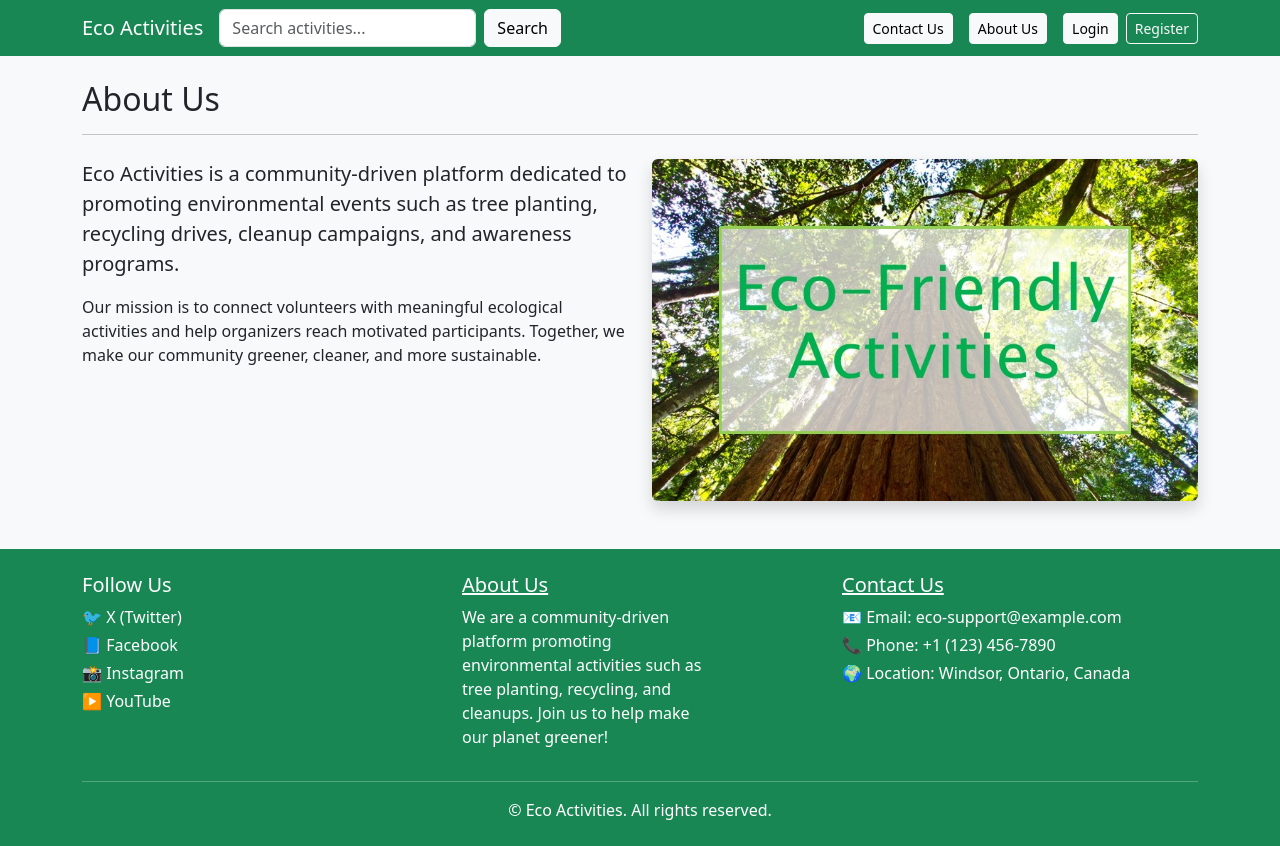
After one commit to Yiheng-Gao/Environmental-Activity-Information-Website, a Django app: page /about/ in a window 1280 px wide. The commit adds this page. Run offline with Django 5.2, Linux system fonts and the light colour scheme.

Commit message:
add about us page

```diff
--- a/Environmental_Activity_Information_Website/settings.py
+++ b/Environmental_Activity_Information_Website/settings.py
@@ -28,6 +28,8 @@ DEBUG = True
 ALLOWED_HOSTS = []
 
 EMAIL_BACKEND = 'django.core.mail.backends.console.EmailBackend'
+
+STATICFILES_DIRS = [BASE_DIR / 'static']
 
 # Application definition
 
--- /dev/null
+++ b/main/templates/main/about_us.html
@@ -0,0 +1,30 @@
+{% extends 'main/base.html' %}
+{% block title %}About Us{% endblock %}
+{% block content %}
+
+<h2>About Us</h2>
+<hr>
+
+<div class="row mt-4">
+    <div class="col-md-6">
+        <p class="lead">
+            Eco Activities is a community-driven platform dedicated to promoting
+            environmental events such as tree planting, recycling drives, cleanup
+            campaigns, and awareness programs.
+        </p>
+
+        <p>
+            Our mission is to connect volunteers with meaningful ecological
+            activities and help organizers reach motivated participants.
+            Together, we make our community greener, cleaner, and more sustainable.
+        </p>
+    </div>
+
+    <div class="col-md-6 text-center">
+        <img src="/static/images/about.png"
+             alt="About Us Image"
+             class="img-fluid rounded shadow">
+    </div>
+</div>
+
+{% endblock %}
--- a/main/templates/main/base.html
+++ b/main/templates/main/base.html
@@ -28,9 +28,12 @@
     <button class="btn btn-light ms-2" type="submit">Search</button>
 </form>
 
-    <div class="ms-auto">
+    <div class="ms-auto d-flex align-items-center">
         <a href="{% url 'contact_us' %}" class="btn btn-light btn-sm me-3">
         Contact Us
+      </a>
+    <a href="{% url 'about_us' %}" class="btn btn-light btn-sm me-3">
+        About Us
       </a>
       {% if user.is_authenticated %}
          <a href="{% url 'user_history' %}" class="text-white me-2 text-decoration-none">
@@ -100,7 +103,7 @@ document.addEventListener("DOMContentLoaded", function () {
 
       <!-- About Us -->
       <div class="col-md-4 mb-3">
-        <h5>About Us</h5>
+        <h5><a href="{% url 'about_us' %}" class="text-white text-decoration-underline">About Us</a></h5>
         <p class="mb-0" style="max-width: 250px;">
           We are a community-driven platform promoting environmental activities
           such as tree planting, recycling, and cleanups. Join us to help make
--- a/main/urls.py
+++ b/main/urls.py
@@ -12,6 +12,7 @@ urlpatterns = [
     path('activity/<int:pk>/cancel/', views.cancel_registration, name='activity_cancel'),
     path('history/', views.user_history, name='user_history'),
     path('contact/', views.contact_us, name='contact_us'),
+    path('about/', views.about_us, name='about_us'),
 
 
 ]
--- a/main/views.py
+++ b/main/views.py
@@ -226,3 +226,6 @@ def contact_us(request):
         form = ContactMessageForm()
 
     return render(request, 'main/contact_us.html', {'form': form})
+
+def about_us(request):
+    return render(request, 'main/about_us.html')
```
Also changed, not shown: static/images/about.png (added).
